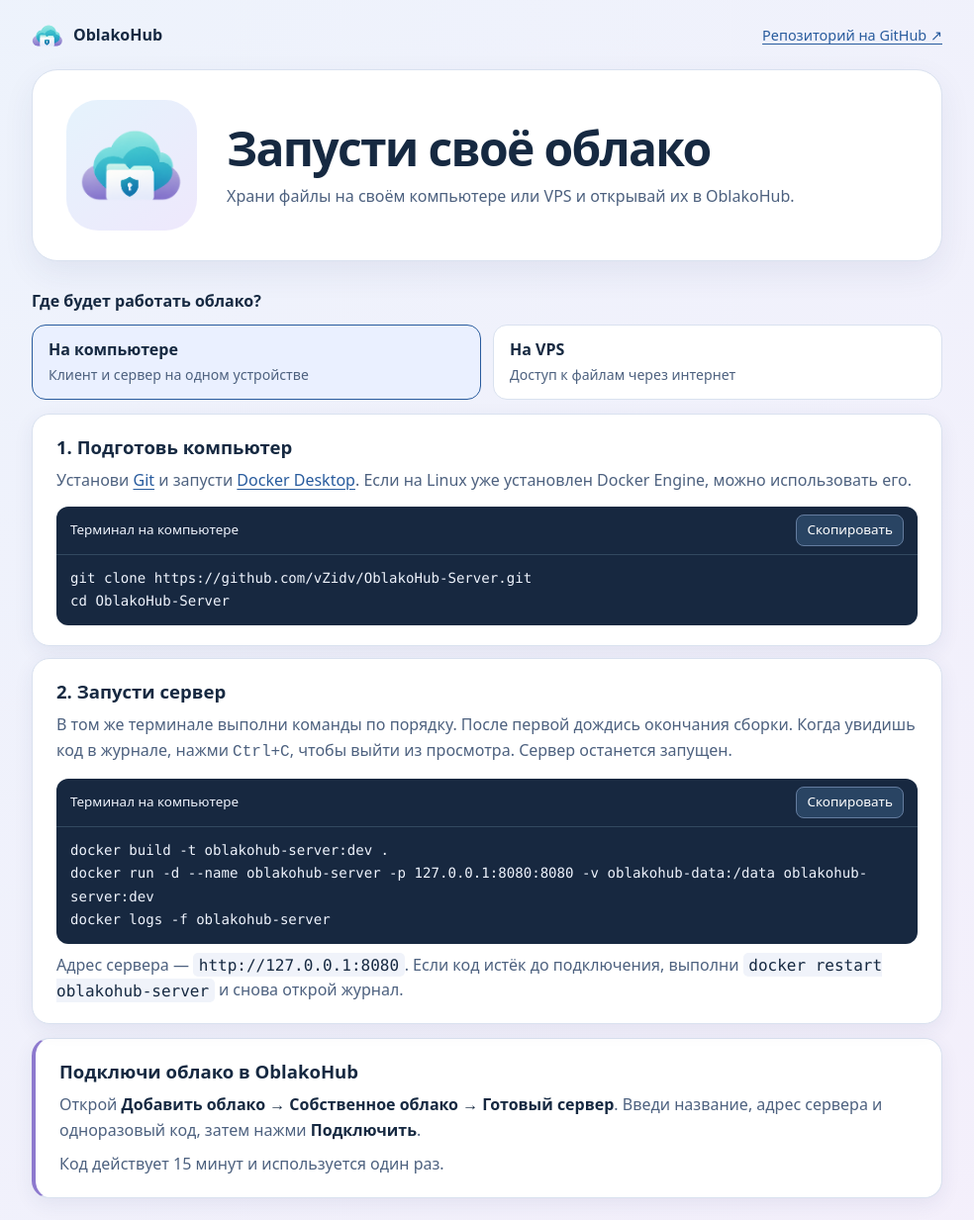
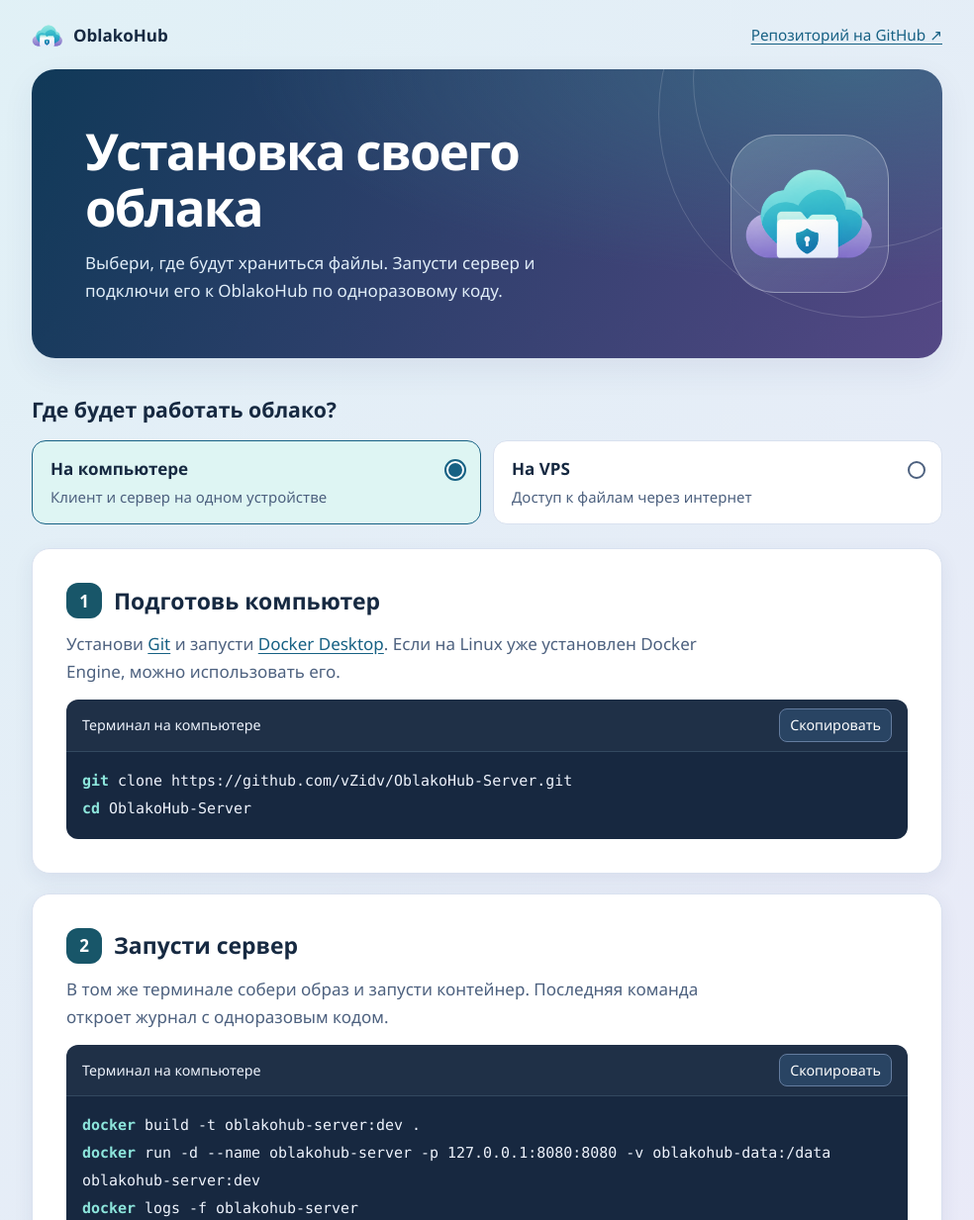
Before and after one commit to vZidv/OblakoHub-Server, a plain HTML site: page docs/index.html in a window 1280 px wide. Shown: the top 1233 px of the page at 99% size, without its empty margins (148-1132 px from the left). Drawn offline with Linux system fonts and the light colour scheme.

Commit message:
style(Guide): Redesigned server setup instructions

```diff
--- a/docs/guide.css
+++ b/docs/guide.css
@@ -1,21 +1,21 @@
 :root {
   color-scheme: light dark;
-  --bg: #edf3fc;
-  --bg-end: #f4effb;
+  --bg: #e0f1f6;
+  --bg-end: #ece8f8;
   --surface: #fff;
   --secondary: #f0f3fa;
   --line: #d9e1ef;
   --ink: #162941;
   --muted: #4d617f;
-  --accent: #285b9d;
-  --selected: #eaf0ff;
-  --hero-start: #e5f3fc;
-  --hero-end: #eee8fc;
+  --accent: #176184;
+  --selected: #def5f3;
+  --hero-start: #103958;
+  --hero-end: #544885;
   --terminal: #172840;
   --terminal-line: #334960;
   --terminal-ink: #eef3fc;
   --shadow: #253c6b13;
-  font: 16px/1.6 system-ui, sans-serif;
+  font: 17px/1.65 "Segoe UI", system-ui, sans-serif;
 }
 
 @media (prefers-color-scheme: dark) {
@@ -29,8 +29,8 @@
     --muted: #b3c2d7;
     --accent: #a9c7ff;
     --selected: #293856;
-    --hero-start: #203c52;
-    --hero-end: #35304e;
+    --hero-start: #12344c;
+    --hero-end: #433667;
     --terminal: #111b29;
     --terminal-line: #34465d;
     --shadow: #0002;
@@ -54,33 +54,54 @@ a { color: var(--accent); text-underline-offset: .2em; }
 .top a { font-size: .9rem; }
 
 .hero {
-  display: flex;
+  position: relative;
+  isolation: isolate;
+  overflow: hidden;
+  display: grid;
+  grid-template-columns: minmax(0, 1fr) auto;
   align-items: center;
-  gap: 30px;
-  padding: 30px 34px;
-  border: 1px solid var(--line);
-  border-radius: 26px;
-  background: var(--surface);
+  gap: 28px;
+  padding: clamp(26px, 5vw, 54px);
+  border-radius: 24px;
+  color: white;
+  background: radial-gradient(ellipse at 90% 0%, #38848e80, transparent 52%),
+              linear-gradient(115deg, var(--hero-start), var(--hero-end));
   box-shadow: 0 12px 32px var(--shadow);
 }
+.hero::before, .hero::after {
+  content: "";
+  position: absolute;
+  width: 340px;
+  aspect-ratio: 1;
+  right: -90px;
+  top: -55%;
+  border: 1px solid #ffffff28;
+  border-radius: 50%;
+  z-index: -1;
+}
+.hero::after { width: 410px; right: -125px; }
 .hero-mark {
-  flex: none;
+  grid-column: 2;
+  grid-row: 1;
+  width: clamp(92px, 16vw, 160px);
+  aspect-ratio: 1;
   display: grid;
   place-items: center;
-  width: 132px;
-  aspect-ratio: 1;
-  border-radius: 32px;
-  background: linear-gradient(140deg, var(--hero-start), var(--hero-end));
+  border: 1px solid #ffffff52;
+  border-radius: 28%;
+  background: linear-gradient(145deg, #d5fffa33, #c7bbff1c);
 }
-.hero-mark img { width: 106px; height: 106px; object-fit: contain; }
+.hero-mark img { width: 86%; height: auto; }
+.hero-mark + div { grid-column: 1; grid-row: 1; }
 h1, h2, p { margin: 0; }
 h1 { font-size: clamp(1.9rem, 4.5vw, 3rem); line-height: 1.12; letter-spacing: -.035em; }
 h2 { font-size: 1.16rem; line-height: 1.35; }
-.hero p, .card p { margin-top: 9px; color: var(--muted); }
+.hero p { max-width: 50ch; margin-top: 14px; color: #e0edf8; }
+.card p { max-width: 70ch; margin-top: 12px; color: var(--muted); }
 .card strong { color: var(--ink); }
 
-.scenario { border: 0; padding: 0; margin: 28px 0 0; min-inline-size: 0; }
-.scenario legend { padding: 0; margin-bottom: 10px; font-weight: 700; }
+.scenario { border: 0; padding: 0; margin: 34px 0 0; min-inline-size: 0; }
+.scenario legend { padding: 0; margin-bottom: 14px; font-size: 1.25rem; font-weight: 700; }
 .choices { display: grid; grid-template-columns: repeat(2, minmax(0, 1fr)); gap: 12px; }
 .choices input, .visually-hidden {
   position: absolute;
@@ -93,11 +114,27 @@ h2 { font-size: 1.16rem; line-height: 1.35; }
 .choices label {
   display: grid;
   gap: 2px;
-  padding: 12px 16px;
+  position: relative;
+  padding: 14px 42px 14px 18px;
   border: 1px solid var(--line);
   border-radius: 14px;
   background: var(--surface);
   cursor: pointer;
+}
+.choices label::after {
+  content: "";
+  position: absolute;
+  right: 16px;
+  top: 20px;
+  width: 14px;
+  height: 14px;
+  border: 2px solid var(--muted);
+  border-radius: 50%;
+}
+.choices input:checked + label::after {
+  background: var(--accent);
+  border-color: var(--surface);
+  outline: 2px solid var(--accent);
 }
 .choices label:hover { background: var(--secondary); }
 .choices label span { color: var(--muted); font-size: .88rem; }
@@ -105,16 +142,35 @@ h2 { font-size: 1.16rem; line-height: 1.35; }
 .choices input:focus-visible + label { outline: 2px solid var(--accent); outline-offset: 3px; }
 .scenario:has(#local:checked) #vps-guide,
 .scenario:has(#vps:checked) #local-guide { display: none; }
-.steps { display: grid; gap: 12px; margin-top: 14px; }
+.steps { display: grid; gap: 20px; margin-top: 24px; }
 
 .card {
-  padding: 20px 24px;
+  padding: clamp(20px, 4vw, 34px);
   border-radius: 18px;
   border: 1px solid var(--line);
   background: var(--surface);
   box-shadow: 0 6px 20px var(--shadow);
 }
-.connect { margin-top: 14px; border-inline-start: 4px solid #8d79ce; }
+.card h2 { display: flex; align-items: center; gap: 12px; font-size: 1.35rem; }
+.step-number {
+  flex: none;
+  display: grid;
+  place-items: center;
+  width: 36px;
+  height: 36px;
+  border-radius: 12px;
+  background: #185669;
+  color: white;
+  font: 700 1rem/1 system-ui, sans-serif;
+}
+.connect { margin-top: 20px; border-inline-start: 4px solid #8d79ce; }
+.connect .step-number { background: #65519b; }
+.result { padding: 12px 16px; border-inline-start: 3px solid #399b99; background: var(--secondary); }
+.result strong { display: block; }
+details { margin-top: 14px; }
+summary { width: fit-content; color: var(--accent); cursor: pointer; }
+kbd { font-family: inherit; font-weight: 600; }
+pre b { color: #8de6dc; }
 p code { padding: .16em .35em; border-radius: 5px; color: var(--ink); background: var(--secondary); overflow-wrap: anywhere; }
 .command { margin-top: 14px; border-radius: 12px; background: var(--terminal); color: var(--terminal-ink); overflow: hidden; }
 .command-header {
@@ -122,7 +178,8 @@ p code { padding: .16em .35em; border-radius: 5px; color: var(--ink); background
   align-items: center;
   justify-content: space-between;
   gap: 10px;
-  padding: 8px 14px;
+  padding: 9px 16px;
+  background: #ffffff09;
   border-bottom: 1px solid var(--terminal-line);
   font-size: .84rem;
 }
@@ -137,14 +194,16 @@ p code { padding: .16em .35em; border-radius: 5px; color: var(--ink); background
 }
 .command button:hover { background: #3a5881; }
 .command button:focus-visible { outline-color: #bcd2ff; }
-pre { margin: 0; padding: 12px 14px; white-space: pre-wrap; overflow-wrap: anywhere; font-size: .88rem; }
+pre { margin: 0; padding: 16px; line-height: 1.8; white-space: pre-wrap; overflow-wrap: anywhere; font-size: .88rem; }
 code { font-family: Consolas, "Liberation Mono", monospace; }
 
 @media (max-width: 540px) {
   .layout { width: min(100% - 24px, 920px); padding-top: 12px; }
-  .hero { align-items: flex-start; gap: 14px; padding: 18px; }
-  .hero-mark { width: 64px; border-radius: 17px; }
-  .hero-mark img { width: 54px; height: 54px; }
-  .card { padding: 16px; }
-  .choices label { padding: 10px; }
+  .hero { padding: 22px; gap: 12px; }
+  .hero-mark { width: 52px; align-self: start; border-radius: 14px; }
+  .hero p { font-size: .95rem; }
+  .card { padding: 18px; }
+  .choices { grid-template-columns: 1fr; gap: 8px; }
+  .choices label { padding-block: 10px; }
+  .card h2 { font-size: 1.15rem; }
 }
--- a/docs/index.html
+++ b/docs/index.html
@@ -7,7 +7,7 @@
   <meta name="description" content="Как запустить собственное облако OblakoHub на компьютере или VPS и подключить его в приложении.">
   <title>Собственное облако · OblakoHub</title>
   <link rel="icon" href="oblako.png">
-  <link rel="stylesheet" href="guide.css">
+  <link rel="stylesheet" href="guide.css?v=2">
   <script src="guide.js" defer></script>
 </head>
 <body>
@@ -20,8 +20,8 @@
       <section class="hero" aria-labelledby="title">
         <div class="hero-mark"><img src="oblako.png" width="128" height="128" alt=""></div>
         <div>
-          <h1 id="title">Запусти своё облако</h1>
-          <p>Храни файлы на своём компьютере или VPS и открывай их в OblakoHub.</p>
+          <h1 id="title">Установка своего облака</h1>
+          <p>Выбери, где будут храниться файлы. Запусти сервер и подключи его к OblakoHub по одноразовому коду.</p>
         </div>
       </section>
 
@@ -36,54 +36,62 @@
 
         <div class="steps" id="local-guide">
           <section class="card">
-            <h2>1. Подготовь компьютер</h2>
+            <h2><span class="step-number">1</span>Подготовь компьютер</h2>
             <p>Установи <a href="https://git-scm.com/install/">Git</a> и запусти <a href="https://www.docker.com/products/docker-desktop/">Docker Desktop</a>. Если на Linux уже установлен Docker Engine, можно использовать его.</p>
             <div class="command">
               <div class="command-header"><span>Терминал на компьютере</span><button type="button" hidden>Скопировать</button></div>
-              <pre><code>git clone https://github.com/vZidv/OblakoHub-Server.git
-cd OblakoHub-Server</code></pre>
+              <pre><code><b>git</b> clone https://github.com/vZidv/OblakoHub-Server.git
+<b>cd</b> OblakoHub-Server</code></pre>
             </div>
           </section>
           <section class="card">
-            <h2>2. Запусти сервер</h2>
-            <p>В том же терминале выполни команды по порядку. После первой дождись окончания сборки. Когда увидишь код в журнале, нажми <kbd>Ctrl+C</kbd>, чтобы выйти из просмотра. Сервер останется запущен.</p>
+            <h2><span class="step-number">2</span>Запусти сервер</h2>
+            <p>В том же терминале собери образ и запусти контейнер. Последняя команда откроет журнал с одноразовым кодом.</p>
             <div class="command">
               <div class="command-header"><span>Терминал на компьютере</span><button type="button" hidden>Скопировать</button></div>
-              <pre><code>docker build -t oblakohub-server:dev .
-docker run -d --name oblakohub-server -p 127.0.0.1:8080:8080 -v oblakohub-data:/data oblakohub-server:dev
-docker logs -f oblakohub-server</code></pre>
+              <pre><code><b>docker</b> build -t oblakohub-server:dev .
+<b>docker</b> run -d --name oblakohub-server -p 127.0.0.1:8080:8080 -v oblakohub-data:/data oblakohub-server:dev
+<b>docker</b> logs -f oblakohub-server</code></pre>
             </div>
-            <p>Адрес сервера&nbsp;— <code>http://127.0.0.1:8080</code>. Если код истёк до подключения, выполни <code>docker restart oblakohub-server</code> и снова открой журнал.</p>
+            <p class="result"><strong>Для подключения</strong> Используй адрес <code>http://127.0.0.1:8080</code> и код из журнала. Нажми <kbd>Ctrl+C</kbd>, чтобы закрыть журнал.</p>
+            <details><summary>Если код истёк</summary><p>До первого подключения выполни <code>docker restart oblakohub-server</code> и открой журнал снова.</p></details>
           </section>
         </div>
 
         <div class="steps" id="vps-guide">
           <section class="card">
-            <h2>1. Установи Docker и Git</h2>
-            <p>Открой терминал VPS с Ubuntu 24.04 LTS через SSH или в панели хостинга. Подготовь публичный IPv4 и разреши входящие TCP-подключения на порты 80 и 443 в панели хостинга.</p>
+            <h2><span class="step-number">1</span>Установи Docker и Git</h2>
+            <p>Для этих команд подойдёт VPS с Ubuntu и публичным IPv4. В панели хостинга открой входящие TCP-порты <strong>80 и 443</strong>, затем открой терминал VPS.</p>
             <div class="command">
               <div class="command-header"><span>Терминал на VPS</span><button type="button" hidden>Скопировать</button></div>
-              <pre><code>wget -O install-docker.sh https://raw.githubusercontent.com/vZidv/OblakoHub-Server/main/install-docker.sh &amp;&amp;
-bash install-docker.sh</code></pre>
+              <pre><code><b>wget</b> -O install-docker.sh https://raw.githubusercontent.com/vZidv/OblakoHub-Server/main/install-docker.sh &amp;&amp;
+<b>bash</b> install-docker.sh</code></pre>
             </div>
-            <p>Понадобится wget или curl. Если wget недоступен, скачай скрипт командой <code>curl -fLo install-docker.sh URL</code>, подставив ссылку из блока.</p>
+            <details><summary>Если на VPS нет wget</summary><p>Скачай и запусти тот же скрипт через curl.</p>
+              <div class="command"><div class="command-header"><span>Терминал на VPS</span><button type="button" hidden>Скопировать</button></div>
+                <pre><code><b>curl</b> -fLo install-docker.sh https://raw.githubusercontent.com/vZidv/OblakoHub-Server/main/install-docker.sh &amp;&amp;
+<b>bash</b> install-docker.sh</code></pre>
+              </div>
+            </details>
           </section>
           <section class="card">
-            <h2>2. Запусти сервер</h2>
+            <h2><span class="step-number">2</span>Запусти сервер</h2>
             <div class="command">
               <div class="command-header"><span>Терминал на VPS</span><button type="button" hidden>Скопировать</button></div>
-              <pre><code>git clone https://github.com/vZidv/OblakoHub-Server.git &amp;&amp;
-cd OblakoHub-Server &amp;&amp;
-bash install.sh</code></pre>
+              <pre><code><b>git</b> clone https://github.com/vZidv/OblakoHub-Server.git &amp;&amp;
+<b>cd</b> OblakoHub-Server &amp;&amp;
+<b>bash</b> install.sh</code></pre>
             </div>
-            <p>Когда установщик спросит, введи публичный IPv4 из панели VPS. Он выведет HTTPS-адрес и одноразовый код. Если код истёк до подключения, снова выполни <code>bash install.sh</code> в папке проекта.</p>
+            <p class="result"><strong>Для подключения</strong> По запросу введи публичный IPv4 из панели VPS. Скопируй HTTPS-адрес и код, которые выведет установщик.</p>
+            <details><summary>Если код истёк</summary><p>До первого подключения снова выполни <code>bash install.sh</code> в папке проекта.</p></details>
           </section>
         </div>
       </fieldset>
 
       <section class="card connect">
-        <h2>Подключи облако в OblakoHub</h2>
-        <p>Открой <strong>Добавить облако → Собственное облако → Готовый сервер</strong>. Введи название, адрес сервера и одноразовый код, затем нажми <strong>Подключить</strong>.</p>
+        <h2><span class="step-number">3</span>Подключи облако в OblakoHub</h2>
+        <p>Открой в клиенте <strong>Добавить облако → Собственное облако → Готовый сервер</strong>.</p>
+        <p>Введи название, адрес сервера и одноразовый код. Нажми <strong>Подключить</strong>.</p>
         <p>Код действует 15 минут и используется один раз.</p>
       </section>
       <p id="copy-status" class="visually-hidden" role="status"></p>
```
